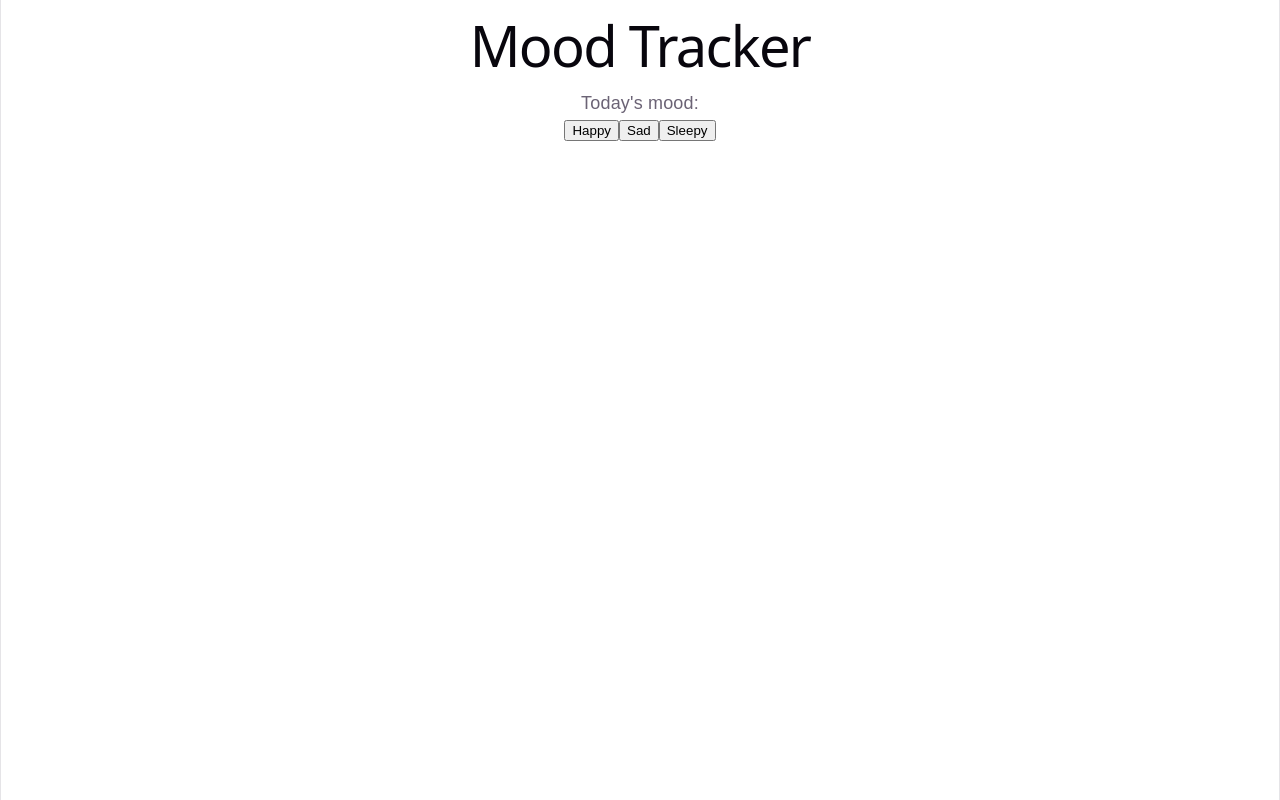
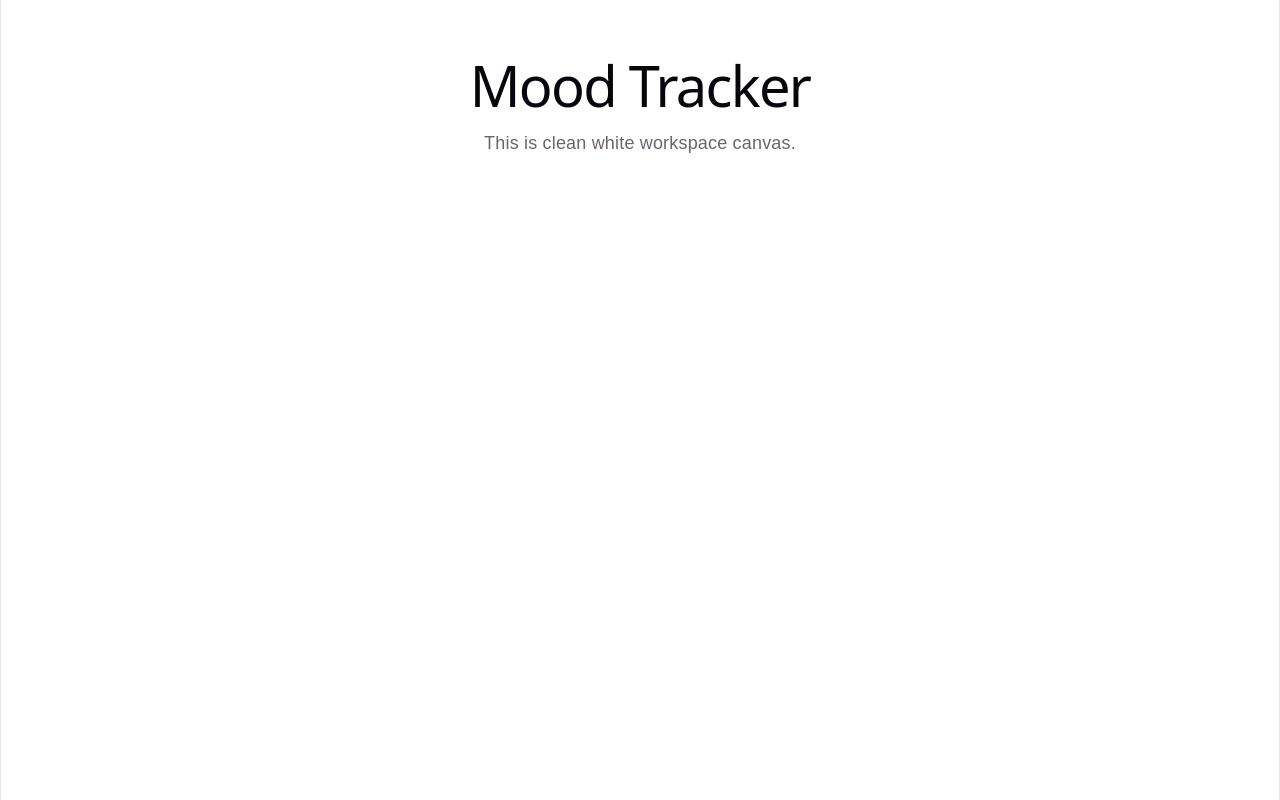
Before and after one commit to lifeaboutgreatgift/mood-tracker, a React (Vite) app: page / in a window 1280 px wide. Built offline with nearby package versions, Linux system fonts and the light colour scheme.

Commit message:
feat: change to white canvas

```diff
--- a/src/App.jsx
+++ b/src/App.jsx
@@ -2,18 +2,29 @@ import { useState } from 'react';
 import './App.css';
 
 function App() {
-  const [mood, setMood] = useState('');
 
   return (
-    <div className="app">
-      <h1>Mood Tracker</h1>
-      <p>Today's mood: {mood}</p>
+    // This is your main full-screen background wrapper
+    <div style={{
+      height: '100%',        // Force it to fill the entire screen height
+      width: '100%',            // Force it to fill the entire screen width
+      padding: '40px'         // Gives you clean padding around your inner workspace
 
-      <button onClick={() => setMood('😊')}>Happy</button>
-      <button onClick={() => setMood('🥲')}>Sad</button>
-      <button onClick={() => setMood('😴')}>Sleepy</button>
+    }}>
+
+      {/* Your inner workspace box where the tracker will live */}
+      <div style={{
+        maxWidth: '1200px',
+        margin: '0 auto',        // Automatically centers your workspace horizontally
+      }}>
+        <h1> Mood Tracker</h1>
+        <p>This is  clean white workspace canvas.</p>
+      </div>
+
     </div>
-  )
+  );
+
+
 }
 
 export default App;
```
